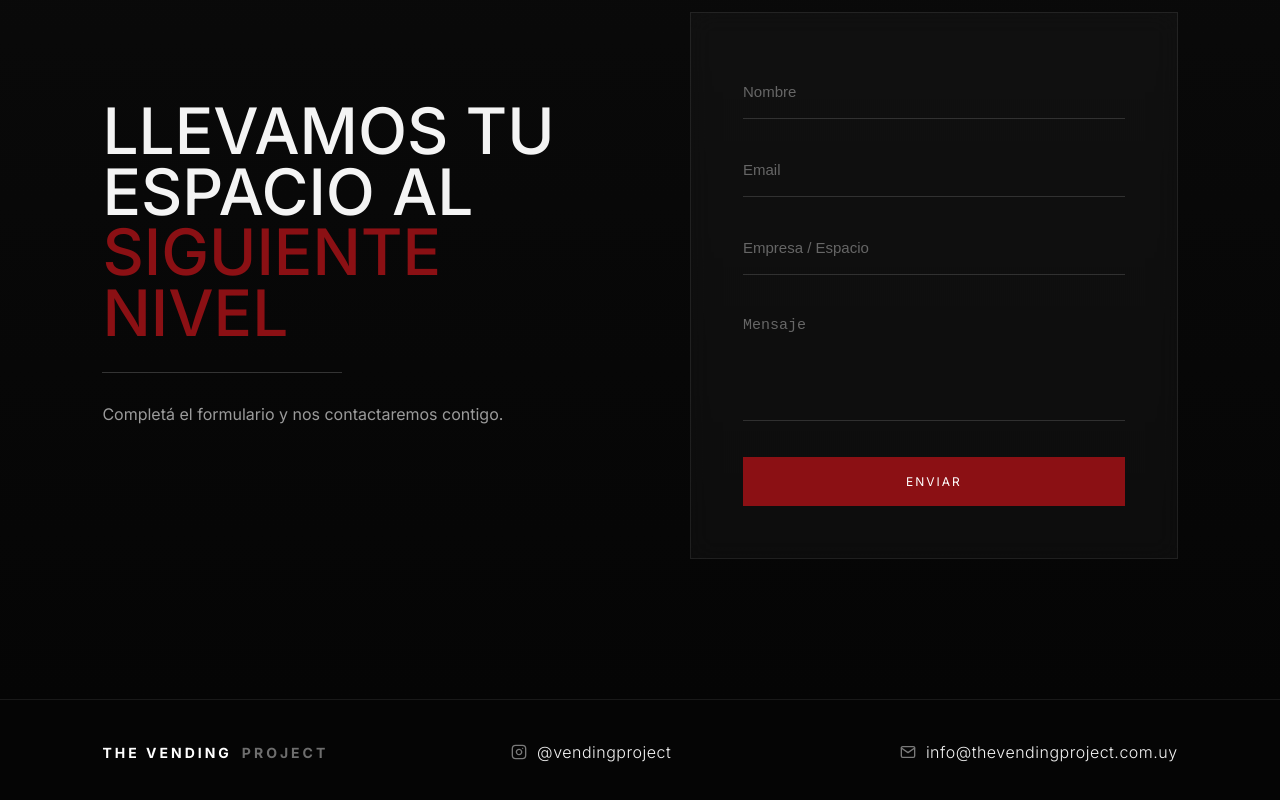
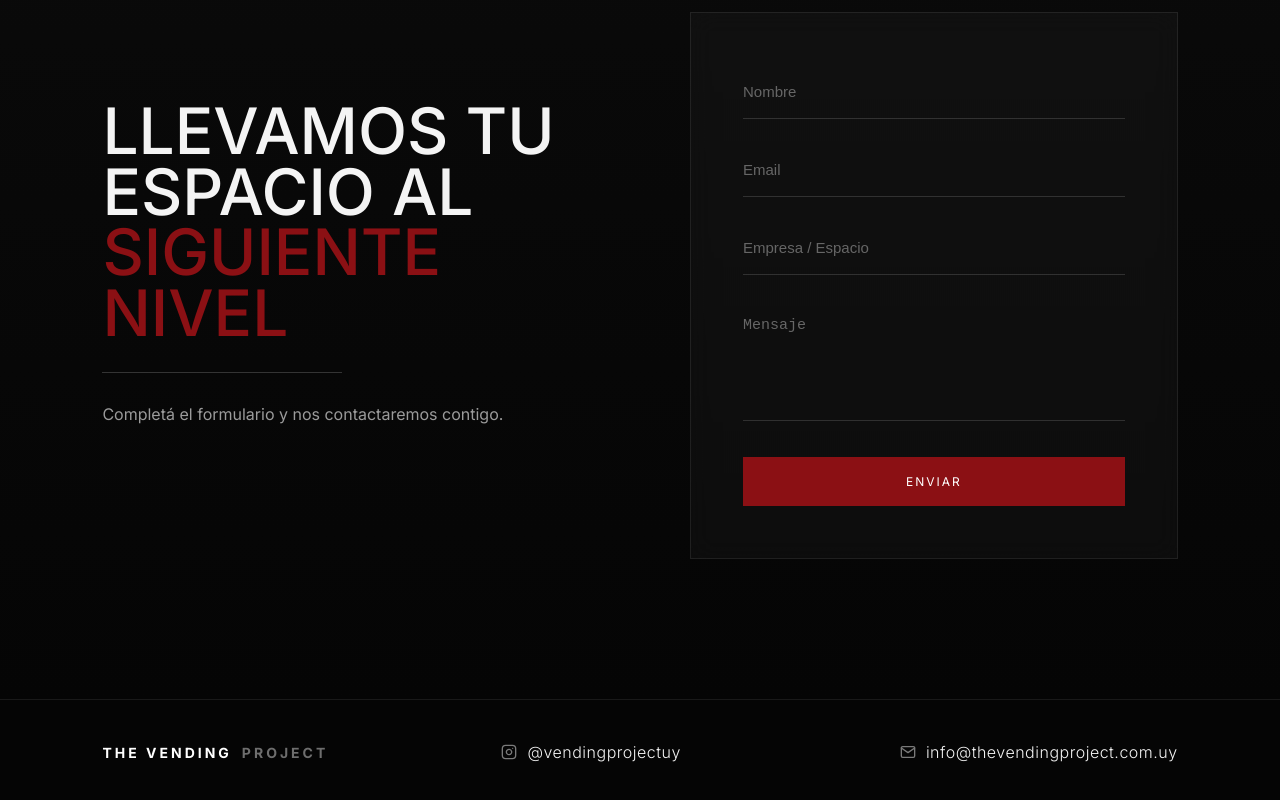
Before and after one commit to luciaabramzon/the-vending-project, a React (Vite) app: page / in a window 1280 px wide. Shown: the part 1728-2528 px from the top of the page. Built offline with nearby package versions, Linux system fonts and the light colour scheme.

Commit message:
instagram

```diff
--- a/src/components/Footer.jsx
+++ b/src/components/Footer.jsx
@@ -19,17 +19,19 @@ export default function Footer() {
       <div className="footer-contact">
 
         <a
-          href="https://instagram.com/vendingproject"
+          href="https://instagram.com/vendingprojectuy"
           target="_blank"
+          rel='noopener noreferrer'
           className="instagram-link"
         >
           <FiInstagram className="footer-icon" />
-          @vendingproject
+          @vendingprojectuy
         </a>
 
         <a
           href="mailto:info@thevendingproject.com.uy"
           className="mail-link"
+          rel='noopener noreferrer'
         >
           <FiMail className="footer-icon" />
           info@thevendingproject.com.uy
```
